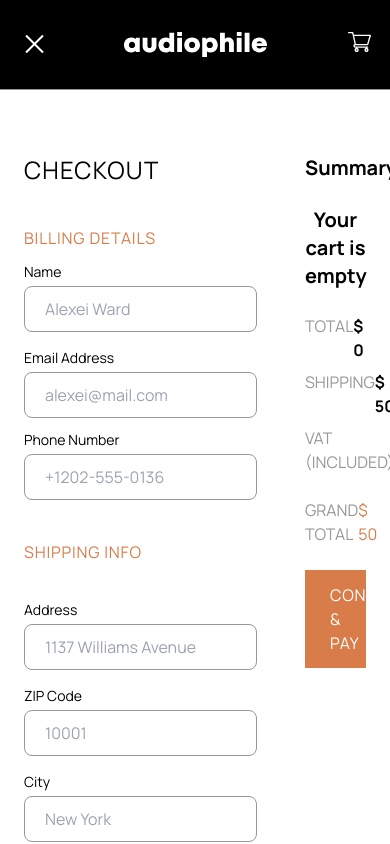
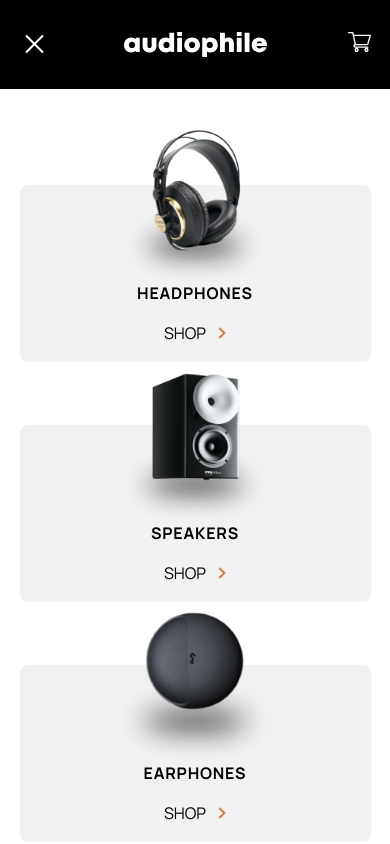
Before and after one commit to almasiwe11/Ecommerce, a React (Vite) app: page /checkout in a window 390 px wide. Both pictures are taken after a click on the button 31 px from the left and 44 px from the top of the page. Shown: the top 844 px of the page. Built offline with nearby package versions, Linux system fonts and the light colour scheme; data requests are answered from the project's data file.

Commit message:
infinite bug resolved

```diff
--- a/src/Components/ButtonLink.tsx
+++ b/src/Components/ButtonLink.tsx
@@ -11,7 +11,6 @@ type Proptypes = {
 
 function ButtonLink({ children, orange = false, style, product }: Proptypes) {
   const { category, slug } = product || {}
-  console.log(category, slug)
   return (
     <>
       <Link to={`/${category}/${slug}`}>
--- a/src/Components/Cart/Cart.tsx
+++ b/src/Components/Cart/Cart.tsx
@@ -11,7 +11,7 @@ type PropTypes = {
 function Cart({ checkout = false, iconRef }: PropTypes) {
   const cartRef = useRef<HTMLElement | null>(null)
 
-  const { setCartIsOpen } = useProducts()
+  const { setCartIsOpen, cartIsOpen } = useProducts()
 
   useEffect(() => {
     function handler(e: MouseEvent) {
@@ -28,7 +28,7 @@ function Cart({ checkout = false, iconRef }: PropTypes) {
     return () => {
       document.removeEventListener("mousedown", handler)
     }
-  })
+  }, [cartIsOpen, setCartIsOpen, iconRef])
 
   const { inCartProducts, setInCartProducts } = useProducts()
 
--- a/src/Components/Cart/CartProduct.tsx
+++ b/src/Components/Cart/CartProduct.tsx
@@ -23,7 +23,7 @@ function CartProduct({ product, checkout = false, thanks = false }: PropTypes) {
         }
       })
     })
-  }, [amount, product, setInCartProducts])
+  }, [amount, setInCartProducts])
 
   return (
     <div className="flex justify-between items-center">
--- a/src/Components/Hero/Header.tsx
+++ b/src/Components/Hero/Header.tsx
@@ -1,4 +1,4 @@
-import { useState, useRef } from "react"
+import { useRef } from "react"
 import Hamburger from "./Hamburger"
 import Logo from "../Svgs/Logo"
 import NavMenu from "../NavMenu"
@@ -7,18 +7,18 @@ import { useLocation } from "react-router"
 import { useParams } from "react-router"
 import Cart from "../Cart/Cart"
 import { useProducts } from "../../Context/ProductsContext"
+import AllProducts from "../AllProducts/AllProducts"
 
-function Header({}): JSX.Element {
-  const [isOpen, setIsOpen] = useState<boolean>(false)
+function Header(): JSX.Element {
   const pages: string[] = ["home", "headphones", "speakers", "earphones"]
   const location = useLocation()
   const isHomePage = location.pathname === "/"
   const { product } = useParams()
-  const { cartIsOpen } = useProducts()
+  const { cartIsOpen, setMobileMenuIsOpen, mobileMenuIsOpen } = useProducts()
   const iconRef = useRef<SVGSVGElement | null>(null)
   return (
     <div
-      className={` lg:border-0 z-50  ${!isHomePage && "bg-black "} ${
+      className={`relative lg:border-0 z-50  ${!isHomePage && "bg-black "} ${
         !product && "border-b z-50 border-grayish "
       }`}
     >
@@ -26,8 +26,8 @@ function Header({}): JSX.Element {
         <div className="flex items-center z-50  py-8 md:py-10">
           <div className="flex z-50 w-full justify-between md:justify-normal">
             <Hamburger
-              isOpen={isOpen}
-              setIsOpen={setIsOpen}
+              isOpen={mobileMenuIsOpen}
+              setIsOpen={setMobileMenuIsOpen}
               style={"group-hover:bg-orange bg-white"}
             />
             <div className="md:ml-16 md:mr-auto lg:ml-0 lg:mr-0 ">
@@ -51,6 +51,12 @@ function Header({}): JSX.Element {
         ></div>
         {cartIsOpen && <Cart iconRef={iconRef} />}
       </section>
+
+      {mobileMenuIsOpen && (
+        <div className="absolute top-[100%]  w-full bg-white">
+          <AllProducts />
+        </div>
+      )}
     </div>
   )
 }
--- a/src/Components/Hero/Hero.tsx
+++ b/src/Components/Hero/Hero.tsx
@@ -1,5 +1,4 @@
 import { useProducts } from "../../Context/ProductsContext"
-import { Link } from "react-router-dom"
 import ButtonLink from "../ButtonLink"
 
 /* import Button from "../Button" */
--- /dev/null
+++ b/src/Components/Overlay/Overlay.tsx
@@ -0,0 +1,15 @@
+type PropTypes = {
+  isOpen: boolean
+  isOpen2?: boolean
+}
+
+function Overlay({ isOpen, isOpen2 }: PropTypes) {
+  return (
+    <>
+      {isOpen ||
+        (isOpen2 && <div className="absolute inset-0 bg-black/30"></div>)}
+    </>
+  )
+}
+
+export default Overlay
--- a/src/Components/Svgs/CartIcon.tsx
+++ b/src/Components/Svgs/CartIcon.tsx
@@ -6,6 +6,7 @@ type PropTypes = {
 
 function CartIcon({ style, iconRef }: PropTypes) {
   const { setCartIsOpen } = useProducts()
+  console.log("1")
   return (
     <svg
       width="23"
--- a/src/Context/ProductsContext.tsx
+++ b/src/Context/ProductsContext.tsx
@@ -17,6 +17,8 @@ function ProductsProvider({ children }: { children: ReactNode }) {
   const [products, setProducts] = useState<ProductType[]>([])
   const [categoryList, setCategoryList] = useState<string[]>([])
   const [cartIsOpen, setCartIsOpen] = useState(false)
+  const [mobileMenuIsOpen, setMobileMenuIsOpen] = useState(false)
+
   const [inCartProducts, setInCartProducts] =
     useState<inCartType[]>(storageGetProducts)
 
@@ -58,6 +60,8 @@ function ProductsProvider({ children }: { children: ReactNode }) {
         cartIsOpen,
         setCartIsOpen,
         setInCartProducts,
+        mobileMenuIsOpen,
+        setMobileMenuIsOpen,
       }}
     >
       {children}
--- a/src/Layouts/Layout.tsx
+++ b/src/Layouts/Layout.tsx
@@ -1,5 +1,5 @@
 import { Outlet, useLocation } from "react-router-dom"
-import { useState, useEffect } from "react"
+import { useEffect } from "react"
 import Header from "../Components/Hero/Header"
 import ByOne from "../Components/ByOne/ByOne"
 import AllProducts from "../Components/AllProducts/AllProducts"
--- a/src/Modules/TypesContext.ts
+++ b/src/Modules/TypesContext.ts
@@ -60,6 +60,8 @@ type inCartType = {
 type ProductsContextType = {
   cartIsOpen?: boolean
   setCartIsOpen: React.Dispatch<React.SetStateAction<boolean>>
+  mobileMenuIsOpen: boolean
+  setMobileMenuIsOpen: React.Dispatch<React.SetStateAction<boolean>>
   products: ProductType[]
   categoryList: string[]
   inCartProducts: inCartType[]
```
